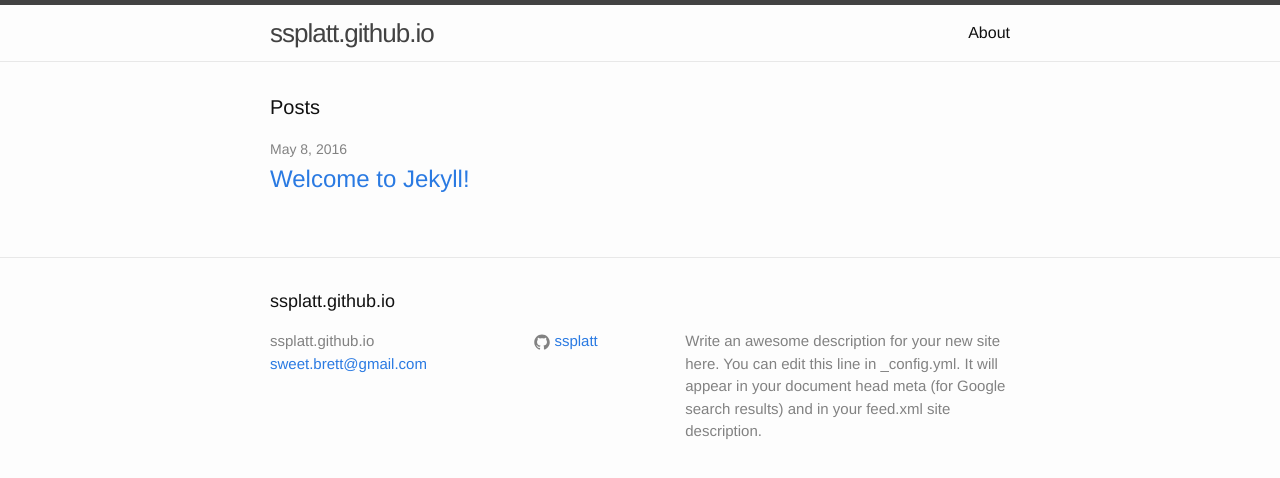
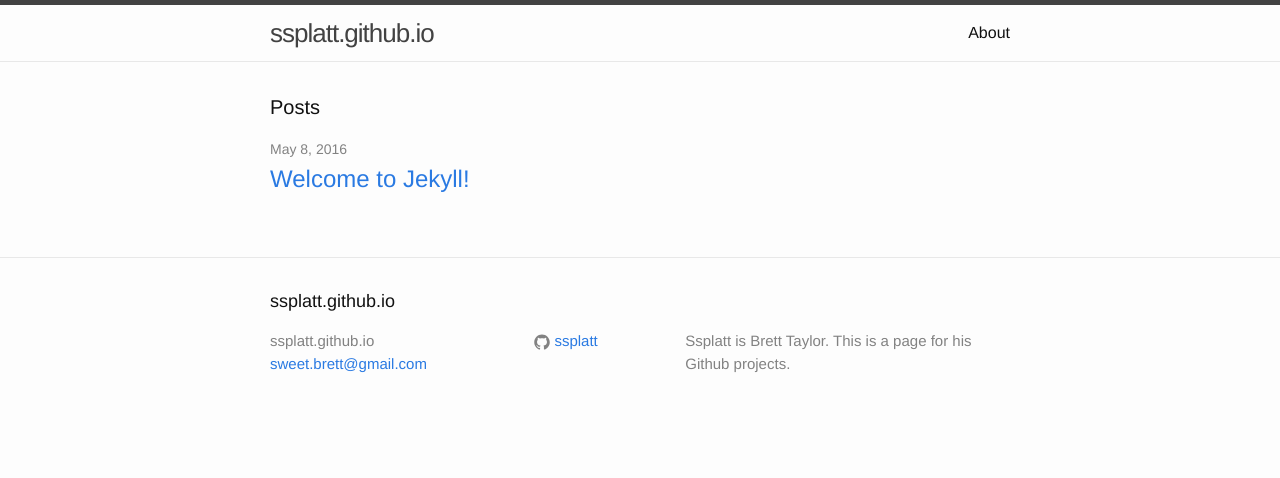
Before and after one commit to ssplatt/ssplatt.github.io, a Jekyll site: the page built from index.html, in a window 1280 px wide. Shown: the top 478 px of the page. Built offline with Jekyll 4.4.1, drawn with Linux system fonts in a browser that asks for light colours.

Commit message:
changed description

```diff
--- a/_config.yml
+++ b/_config.yml
@@ -1,17 +1,8 @@
-# Welcome to Jekyll!
-#
-# This config file is meant for settings that affect your whole blog, values
-# which you are expected to set up once and rarely need to edit after that.
-# For technical reasons, this file is *NOT* reloaded automatically when you use
-# 'jekyll serve'. If you change this file, please restart the server process.
-
 # Site settings
 title: ssplatt.github.io
 email: sweet.brett@gmail.com
 description: > # this means to ignore newlines until "baseurl:"
-  Write an awesome description for your new site here. You can edit this
-  line in _config.yml. It will appear in your document head meta (for
-  Google search results) and in your feed.xml site description.
+  Ssplatt is Brett Taylor. This is a page for his Github projects.
 baseurl: "" # the subpath of your site, e.g. /blog
 url: "http://ssplatt.github.io" # the base hostname & protocol for your site
 twitter_username:
```
